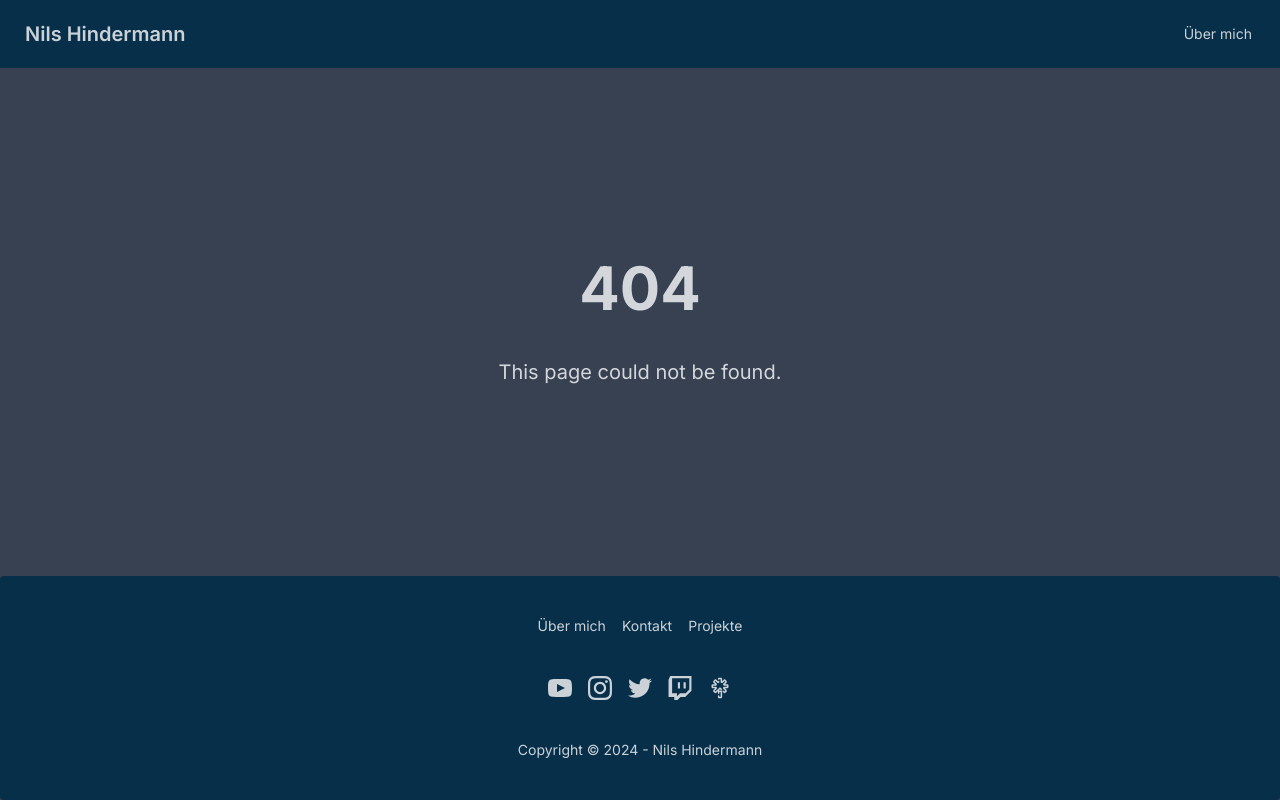
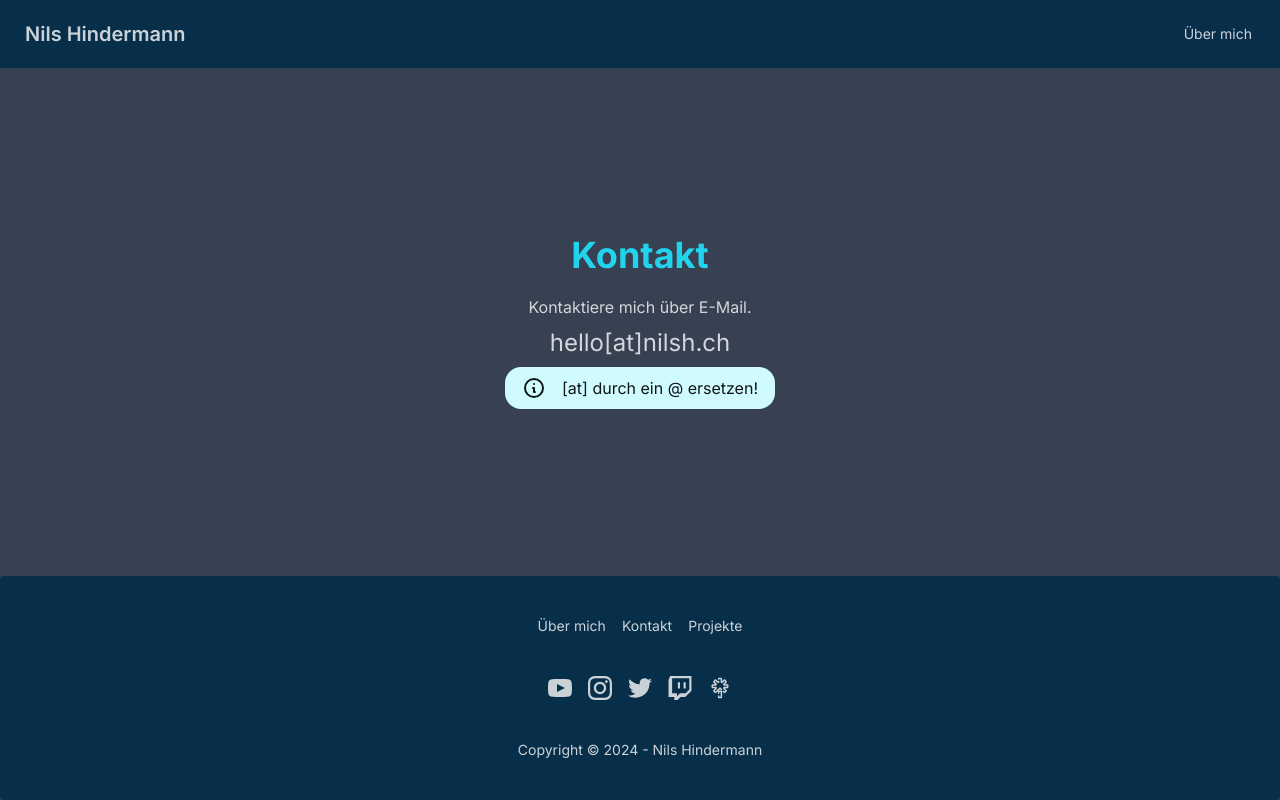
Before and after one commit to nilshindermann/nilsh.ch, a Next.js app: page /contact in a window 1280 px wide. Before the commit this address had no page. Built offline with nearby package versions, Linux system fonts and the light colour scheme.

Commit message:
contact page

```diff
--- /dev/null
+++ b/app/contact/page.tsx
@@ -0,0 +1,36 @@
+import { Metadata } from 'next';
+import React, { ReactElement } from 'react';
+
+export const metadata: Metadata = {
+    title: 'Kontakt - Nils Hindermann',
+    description: 'Kontaktiere Nils Hindermann über ein Formular.',
+};
+
+export default function ContactPage(): ReactElement {
+    return (
+        <>
+            <h1 className="mb-5 text-4xl font-bold text-primary">Kontakt</h1>
+            <p>Kontaktiere mich über E-Mail.</p>
+            <p className="mt-2 text-2xl">hello[at]nilsh.ch</p>
+            <div
+                role="alert"
+                className="alert alert-info mt-2 max-w-fit px-4 py-2"
+            >
+                <svg
+                    xmlns="http://www.w3.org/2000/svg"
+                    fill="none"
+                    viewBox="0 0 24 24"
+                    className="h-6 w-6 shrink-0 stroke-current"
+                >
+                    <path
+                        strokeLinecap="round"
+                        strokeLinejoin="round"
+                        strokeWidth="2"
+                        d="M13 16h-1v-4h-1m1-4h.01M21 12a9 9 0 11-18 0 9 9 0 0118 0z"
+                    ></path>
+                </svg>
+                <span>[at] durch ein @ ersetzen!</span>
+            </div>
+        </>
+    );
+}
```
